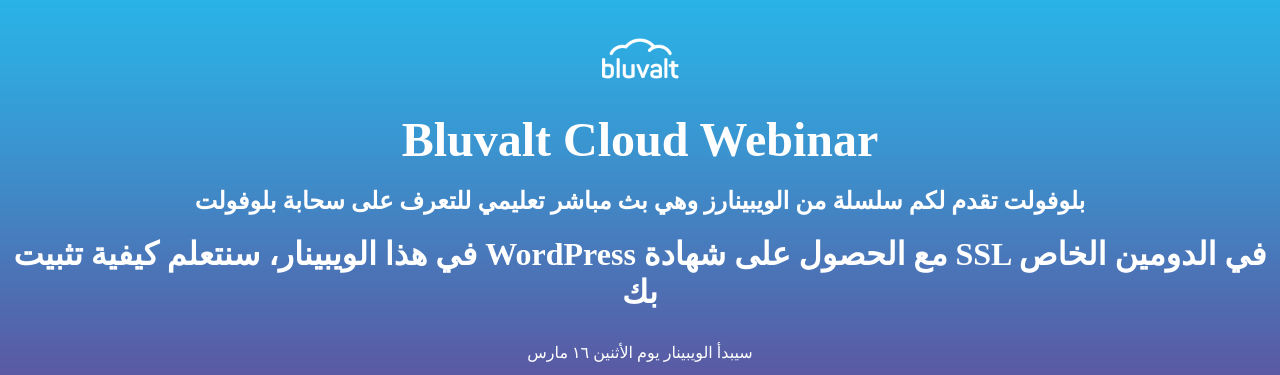
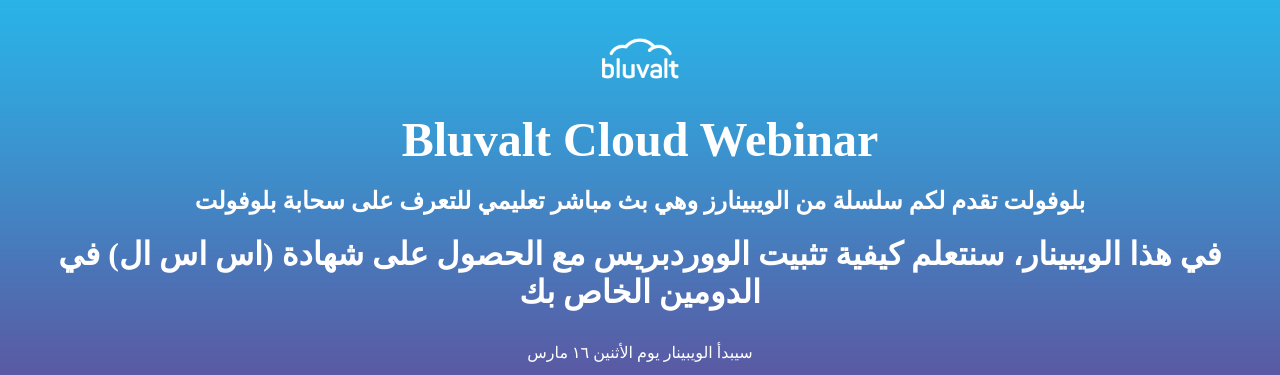
Before and after one commit to bluvalt/webianr, a plain HTML site: page index.html in a window 1280 px wide. Shown: the top 375 px of the page. Drawn offline with Linux system fonts and the light colour scheme; a web font is replaced by a local one.

Commit message:
Update index.html

```diff
--- a/index.html
+++ b/index.html
@@ -11,7 +11,7 @@
   <h1>Bluvalt Cloud Webinar</h1>
   <h2>بلوفولت تقدم لكم سلسلة من الويبينارز وهي بث مباشر تعليمي للتعرف على سحابة بلوفولت
   </h2>
-  <h3>في هذا الويبينار، سنتعلم كيفية تثبيت WordPress مع الحصول على شهادة SSL في الدومين الخاص بك</h3>
+  <h3>في هذا الويبينار، سنتعلم كيفية تثبيت الووردبريس مع الحصول على شهادة (اس اس ال) في الدومين الخاص بك</h3>
 
   <p>سيبدأ الويبينار يوم الأثنين ١٦ مارس</p>
  <p>الساعة ٤م</p>
```
